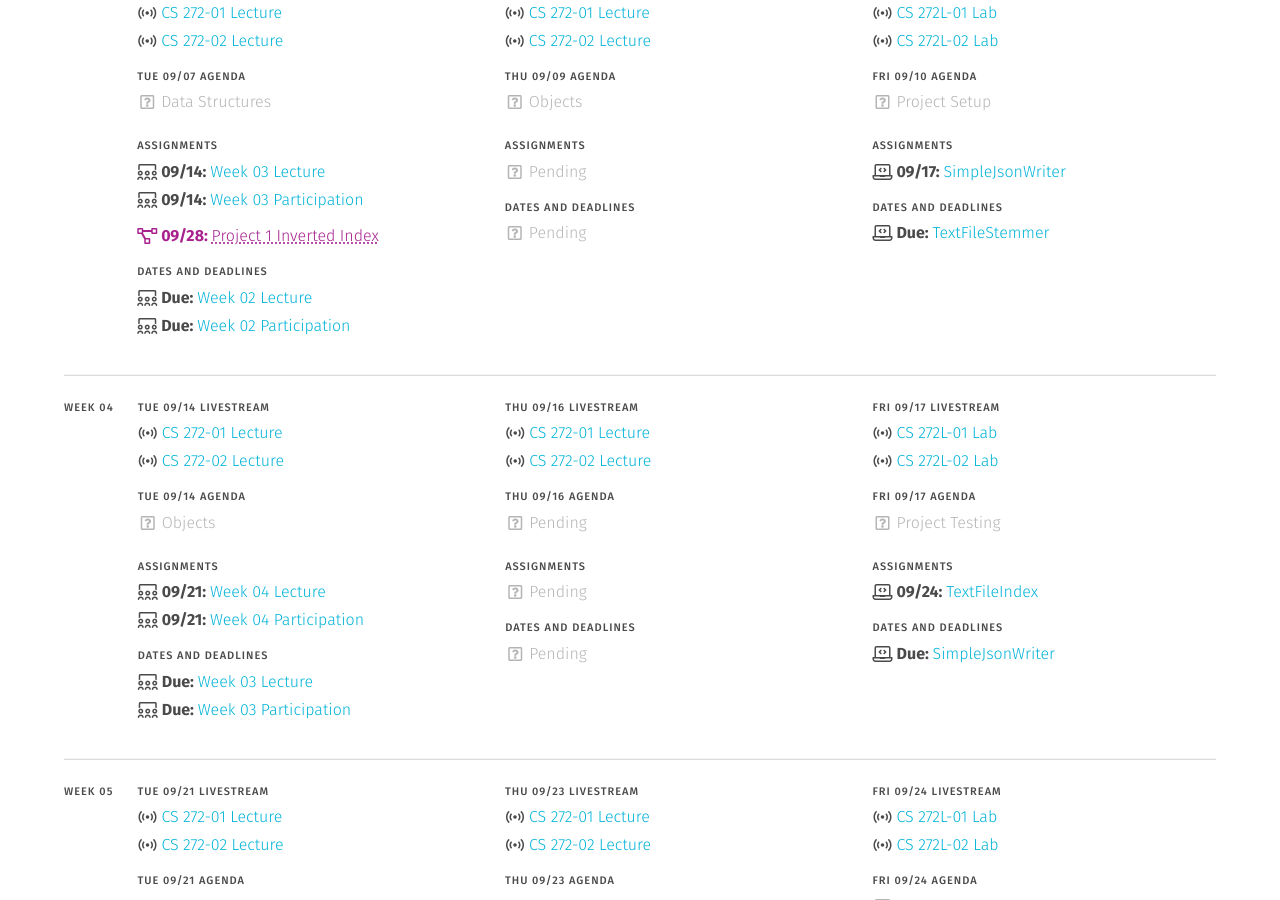
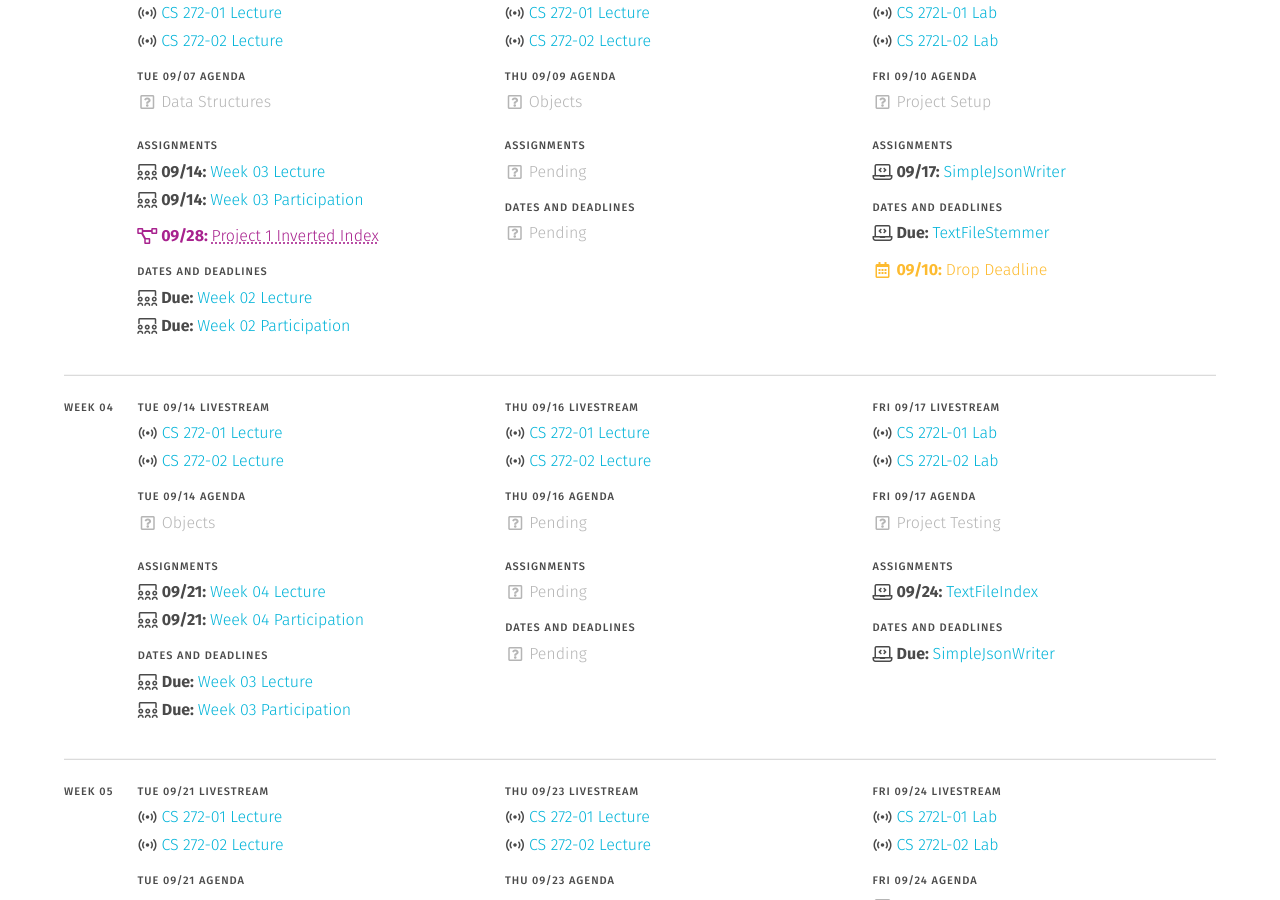
Before and after one commit to usf-cs272-fall2021/usf-cs272-fall2021.github.io, a Jekyll site: the page built from schedule.md, in a window 1280 px wide and 900 px high, scrolled down 1400 px. Built offline with Jekyll 4.4.1, drawn with Linux system fonts in a browser that asks for light colours.

Commit message:
Adding census date

```diff
--- a/_data/schedule.yml
+++ b/_data/schedule.yml
@@ -302,6 +302,11 @@ weeks:
               - file: 'homework'
                 name: 'textfilestemmer'
 
+              - text: 'Drop Deadline'
+                date: 2021-09-10
+                icon: 'date'
+                show: true
+                type: ['bump', 'has-text-warning']
   - week: 4
     days:
       - date: 2021-09-14
```
